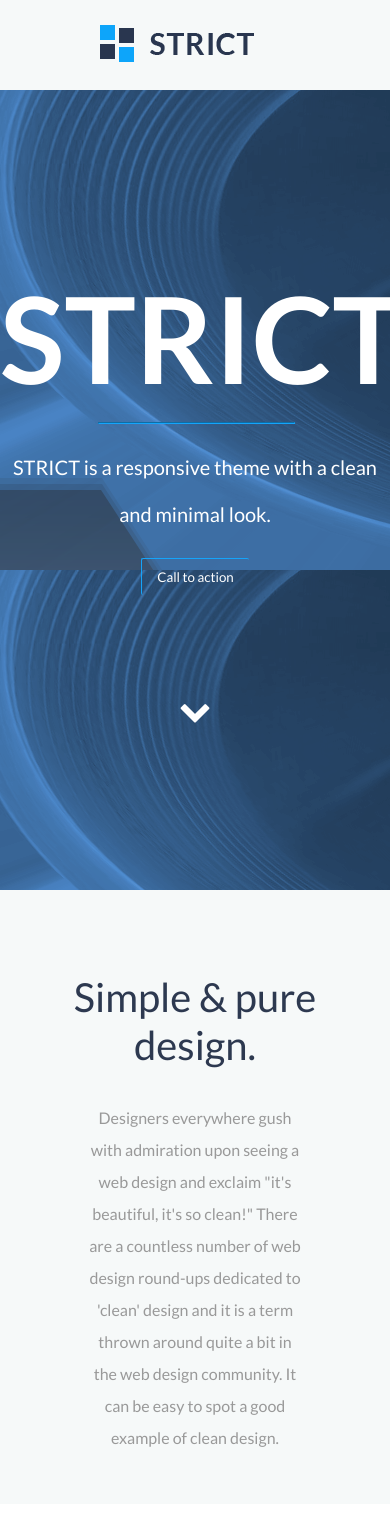
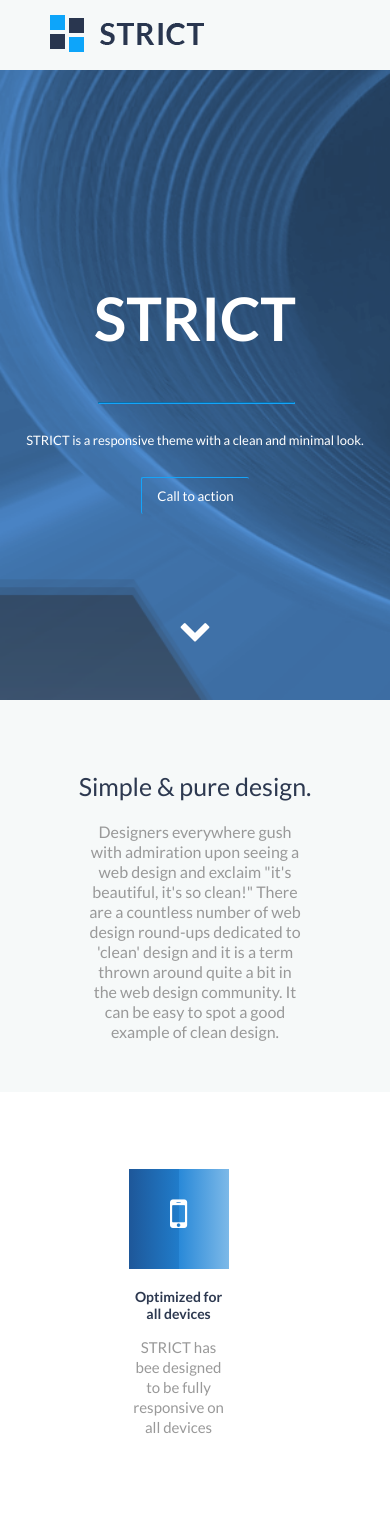
Before and after one commit to yangjohn89/advanced, a plain HTML site: page index.html in a window 390 px wide. Shown: the top 1527 px of the page. Drawn offline with Linux system fonts and the light colour scheme.

Commit message:
This is advanced project maybe week3

```diff
--- a/CSS/main.css
+++ b/CSS/main.css
@@ -14,6 +14,7 @@ nav {
 .cta {
 	text-align: center;
 	background-image: url(../img/bg1.png);
+	background-size: cover;
 	height: 800px;
 }
 .cta h1 {
@@ -254,3 +255,59 @@ footer p {
 .socialMedia a:first-child {
 	padding: 7px 9px;
 }
+
+@media (max-width: 570px) {
+	nav {
+		padding: 15px 50px;
+	}
+	.cta {
+		height: 630px;
+	}
+	.cta h1 {
+		font-size: 60px;
+	}
+	.cta p {
+		font-size: 13px;
+	}
+	.info h2 {
+		font-size: 25px;
+	}
+	.info p {
+		line-height: 20px;
+	}
+	.features .box {
+		display: block;
+		margin: 20%;
+	}
+	.box h4 {
+		font-size: 14px;
+		width: 100px;
+	}
+	.box p {
+		font-size: 15px;
+		line-height: 20px;
+		width: 100px;
+	}
+	form > input, form > textarea {
+		width: 80px;
+	}
+	.contact {
+		height: 600px;
+		padding: 0;
+
+	}
+	form div span {
+		position: initial;
+	}
+	form div button {
+		position: initial;
+		margin-top: 10px;
+	}
+	footer p {
+		position: initial;
+	}
+	.socialMedia {
+		position: initial;
+		float: initial;
+	}
+}
```
